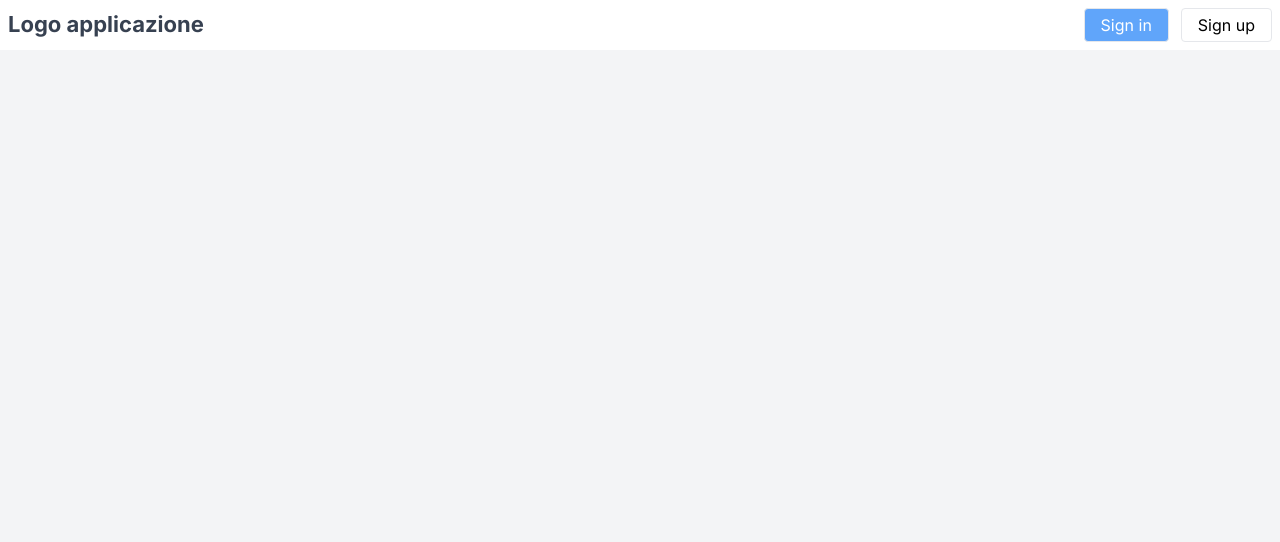
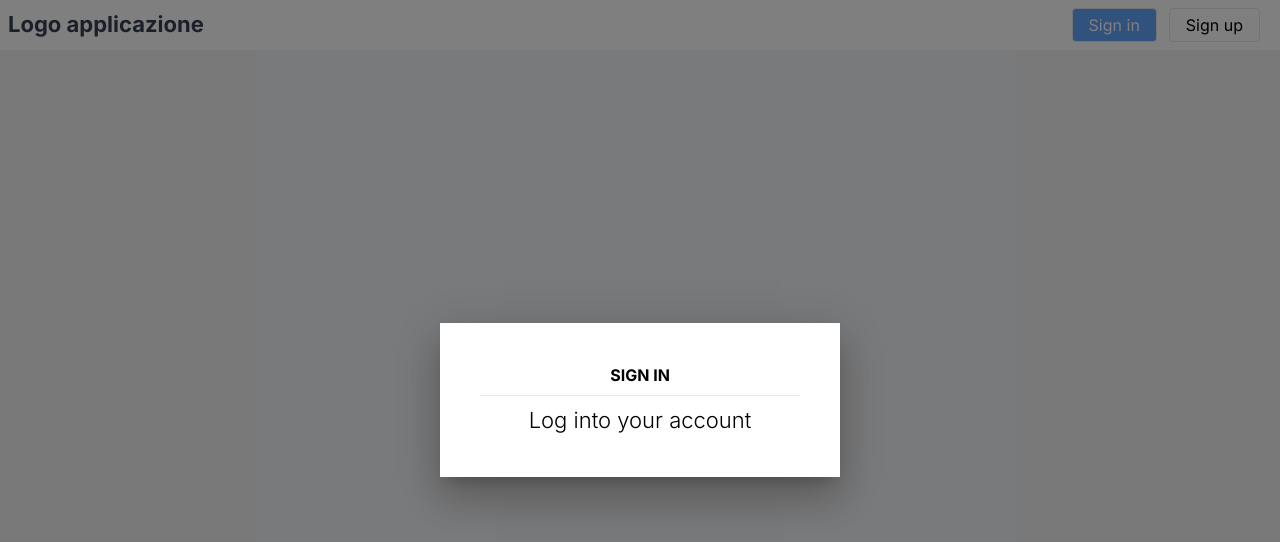
Before and after one commit to eugenioaloi/loginJWT-nextJS, a Next.js app in the folder login-app/: page / in a window 1280 px wide. Both pictures are taken after a click on the button "Sign in". Shown: the top 542 px of the page. Built offline with nearby package versions, Linux system fonts and the light colour scheme.

Commit message:
added modal functionality to buttrons in navbar

```diff
--- a/login-app/package.json
+++ b/login-app/package.json
@@ -9,6 +9,9 @@
     "lint": "next lint"
   },
   "dependencies": {
+    "@emotion/react": "^11.11.3",
+    "@emotion/styled": "^11.11.0",
+    "@mui/material": "^5.15.5",
     "next": "14.0.4",
     "react": "^18",
     "react-dom": "^18"
--- /dev/null
+++ b/login-app/src/app/components/LoginModal.tsx
@@ -0,0 +1,64 @@
+'use client'
+
+import {useState} from 'react';
+import Box from '@mui/material/Box';
+import Typography from '@mui/material/Typography';
+import Modal from '@mui/material/Modal';
+
+const style = {
+  position: 'absolute' as 'absolute',
+  top: '50%',
+  left: '50%',
+  transform: 'translate(-50%, -50%)',
+  width: 400,
+  bgcolor: 'background.paper',
+  boxShadow: 24,
+  p: 4,
+};
+
+export default function LoginModal({isSignin}:{isSignin: boolean}) {
+  const [open, setOpen] = useState(false);
+  const handleOpen = () => setOpen(true);
+  const handleClose = () => setOpen(false);
+
+  const renderContent = (isSigninContent: String, isSignupContent: String ) =>{
+    return isSignin?isSigninContent:isSignupContent;
+  }
+
+  return (
+    <div>
+      <button
+        className={
+            `${renderContent("bg-blue-400 text-white","")}
+            border p-1 px-4 rounded mr-3`
+        }
+        onClick={handleOpen}
+      >
+        {renderContent("Sign in","Sign up")}
+      </button>
+
+      <Modal
+        open={open}
+        onClose={handleClose}
+        aria-labelledby="modal-modal-title"
+        aria-describedby="modal-modal-description"
+      >
+        <Box sx={style}>
+            <div className="p-2">
+                <div className="uppercase font-bold text-center pb-2 border-b mb-2">
+                    <p className="p-text-sm">
+                        {renderContent("Sign in", "Create Account")}
+                    </p>
+                </div>
+                <div className="m-auto">
+                    <h2 className="text-2xl font-light text-center">
+                        {renderContent("Log into your account", "Create your new account")}
+                    </h2>
+                </div>
+            </div>
+
+        </Box>
+      </Modal>
+    </div>
+  );
+}
--- /dev/null
+++ b/login-app/src/app/components/NavBar.tsx
@@ -0,0 +1,17 @@
+import LoginModal from "./LoginModal";
+
+export default function navBar(){
+    return(
+        <nav className='bg-white p-2 flex justify-between'>
+            <a href="" className='font-bold text-gray-700 text-2xl'>
+            Logo applicazione
+            </a>
+            <div>
+            <div className='flex'>
+              <LoginModal isSignin={true}/>
+              <LoginModal isSignin={false}/>
+            </div>
+            </div>
+        </nav>
+    )
+}
--- a/login-app/src/app/page.tsx
+++ b/login-app/src/app/page.tsx
@@ -1,27 +1,11 @@
-import Image from 'next/image'
+import Navbar from '../app/components/NavBar'
 
 export default function Home() {
   return (
     <main className="bg-gray-100 min-h-screen w-screen">
       <main className='max-w-screen-2xl m-auto bg-white'>
-        {/* NAVBAR */}
-        <nav className='bg-white p-2 flex justify-between'>
-          <a href="" className='font-bold text-gray-700 text-2xl'>
-            Logo applicazione
-          </a>
-          <div>
-            <div className='flex'>
-              <button className='bg-blue-400 text-white border p-1 px-4 rounded mr-3'>Sign in</button>
-              <button className='border p-1 px-4 rounded'>Sign up</button>
-            </div>
-          </div>
-        </nav>
-        {/* NAVBAR */}
-
+        <Navbar/>
       </main>
-
-
-
     </main>
   )
 }
```
Also changed, not shown: 1 other file (tests, documents, lock files or other folders).
